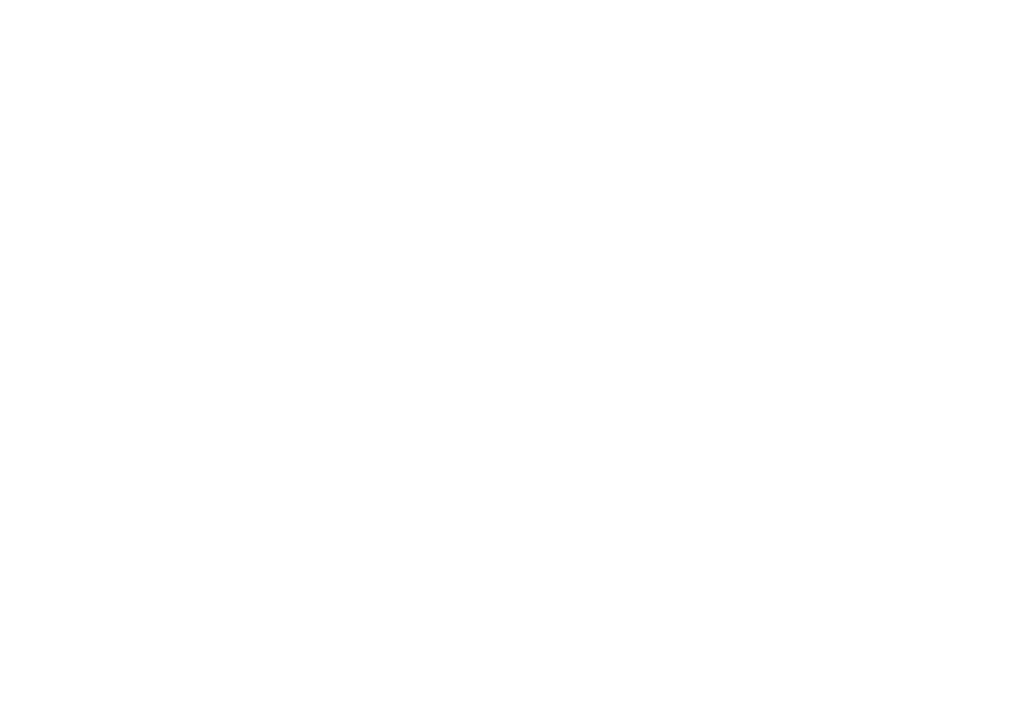
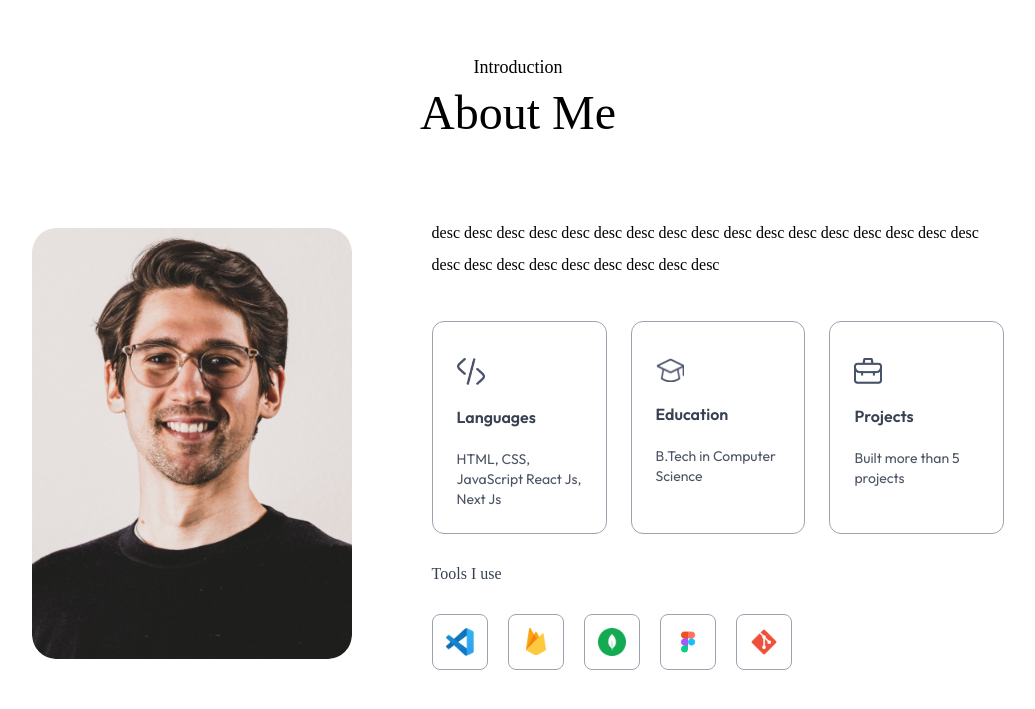
Before and after one commit to KianShirvani/Portfolio, a Next.js app: page / in a window 1280 px wide. Shown: the part 787-1496 px from the top of the page, without its empty margins (122-1157 px from the left). Before the commit the page ends 800 px from the top, so only its background shows below. Built offline with nearby package versions, Linux system fonts and the light colour scheme; a web font is replaced by a local one.

Commit message:
added about me section

```diff
--- a/app/layout.js
+++ b/app/layout.js
@@ -17,7 +17,7 @@
 
 export default function RootLayout({ children }) {
   return (
-    <html lang="en">
+    <html lang="en" className="scroll-smooth">
       <body
         className={`${outfit.className} ${ovo.className} antialiased leading-8 overflow-x-hidden`}
       >
--- a/app/page.js
+++ b/app/page.js
@@ -1,12 +1,15 @@
 'use client';
 import Navbar from "../components/navbar";
 import Header from "../components/header";
+import About from "../components/about";
+
 
 export default function Home() {
   return (
     <>
       <Navbar />
       <Header/>
+      <About/>
 
     </>
   );
--- /dev/null
+++ b/components/about.jsx
@@ -0,0 +1,52 @@
+import { assets, infoList, toolsData } from '@/assets/assets'
+import Image from "next/image";
+import React from 'react'
+
+const about = () => {
+  return (
+    <div id='about' className='w-full px-[12%] py-10 scroll-mt-20'>
+      <h4 className='text-center mb-2 text-lg font-Ovo'>Introduction</h4>
+      <h2 className='text-center text-5xl font-Ovo'>About Me</h2>
+
+        <div className='flex w-full flex-col lg:flex-row items-center gap-20 my-20'>
+        <div className='w-64 sm:w-80 rounded-3xl max-w-none'>
+
+            <Image src={assets.user_image} alt='user' className='w-full rounded-3xl'  />
+        </div>
+
+        <div className='flex-1'>
+
+        <p className='mb-10 max-w-2xl font-Ovo'>desc desc desc desc desc desc desc desc desc desc
+        desc desc desc desc desc desc desc desc desc desc
+        desc desc desc desc desc desc
+        </p>
+        <ul className='grid grid-cols-1 sm:grid-cols-3 gap-6 max-w-2xl'>
+            {infoList.map(({icon,iconDark, title, description}, index)=>(
+                <li key={index} className='border-[0.5px] border-gray-400 rounded-xl p-6 cursor-pointer hover:bg-lightHover hover:-translate-y-1 duration-500 hover:shadow-black'><Image src={icon} alt={title} className='w-7 mt-3'  />
+                <h3 className='my-4 font-semibold text-gray-700'>{title}</h3>
+                <p className='text-gray-600 text-sm'>{description}</p>
+                </li>
+            ))}
+        </ul>
+
+        <h4 className='my-6 text-gray-700 font-Ovo'>Tools I use</h4>
+        <ul className='flex items-center gap-3 sm:gap-5'>
+            {toolsData.map((tool,index)=>(
+                <li className='flex items-center justify-center w-12 sm:w-14 aspect-square border border-gray-400 rounded-lg cursor-pointer hover:-translate-y-1 duration-500 '
+                 key={index}>
+                    <Image src={tool} alt='tool' className='w-5 sm:w-7'/>
+                </li>
+            ))}
+        </ul>
+
+        </div>
+
+        </div>
+
+
+
+    </div>
+  )
+}
+
+export default about
--- a/tailwind.config.mjs
+++ b/tailwind.config.mjs
@@ -15,6 +15,10 @@
       fontFamily: {
         Outfit: ["Outfit", "sans-serif"],
         Ovo: ["Ovo", "serif"]
+      },
+      boxShadow:{
+        'black' : '4px 4px 0 #000',
+        'white' : '4px 4px 0 #fff',
       }
     },
   },
```
